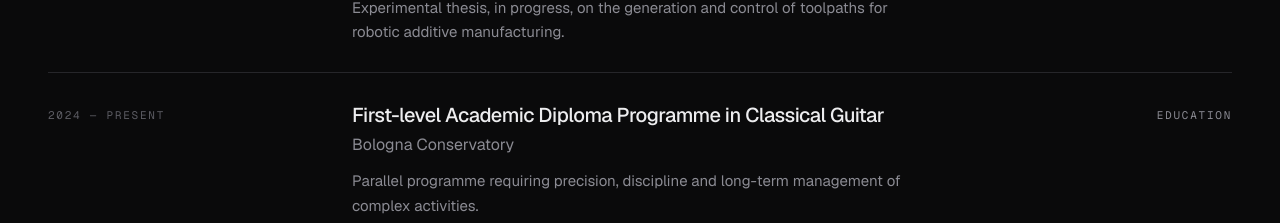
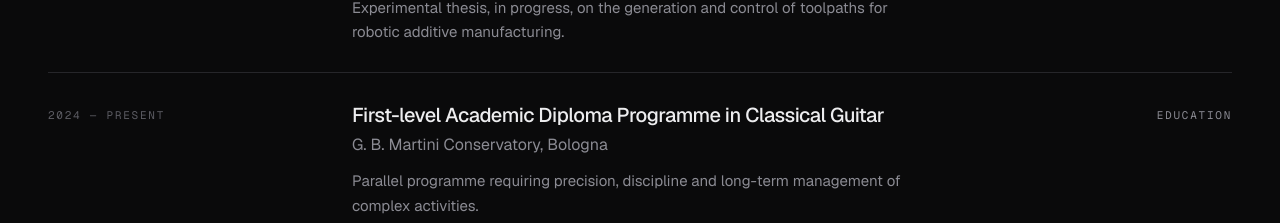
Before and after one commit to ChriGia12/portfolio, a Next.js app: page /en/cv in a window 1280 px wide. Shown: the part 979-1202 px from the top of the page. Built offline with nearby package versions, Linux system fonts and the light colour scheme; no server answers.

Commit message:
Name the conservatory (G. B. Martini) in CVs and site

```diff
--- a/content/experience.ts
+++ b/content/experience.ts
@@ -23,7 +23,7 @@ export const experience: Record<Locale, ExperienceEntry[]> = {
     {
       period: "2024 — Present",
       title: "First-level Academic Diploma Programme in Classical Guitar",
-      organisation: "Bologna Conservatory",
+      organisation: "G. B. Martini Conservatory, Bologna",
       type: "Education",
       description:
         "Parallel programme requiring precision, discipline and long-term management of complex activities.",
@@ -49,7 +49,7 @@ export const experience: Record<Locale, ExperienceEntry[]> = {
     {
       period: "2024 — in corso",
       title: "Corso di Diploma Accademico di Primo Livello in Chitarra Classica",
-      organisation: "Conservatorio di Bologna",
+      organisation: "Conservatorio G. B. Martini, Bologna",
       type: "Education",
       description:
         "Percorso parallelo dedicato a precisione esecutiva, disciplina e gestione di attività complesse nel tempo.",
--- a/cv/cv-en.html
+++ b/cv/cv-en.html
@@ -87,7 +87,7 @@
   </ul>
 </div>
 <div class="item">
-  <div class="row"><span class="what">First-level Academic Diploma Programme in Classical Guitar <span class="org">| Bologna Conservatory</span></span><span class="when">2024 – Present</span></div>
+  <div class="row"><span class="what">First-level Academic Diploma Programme in Classical Guitar <span class="org">| G. B. Martini Conservatory, Bologna</span></span><span class="when">2024 – Present</span></div>
 </div>
 
 <h2>Technical skills</h2>
--- a/cv/cv-it.html
+++ b/cv/cv-it.html
@@ -87,7 +87,7 @@
   </ul>
 </div>
 <div class="item">
-  <div class="row"><span class="what">Corso di Diploma Accademico di Primo Livello in Chitarra Classica <span class="org">| Conservatorio di Bologna</span></span><span class="when">2024 – in corso</span></div>
+  <div class="row"><span class="what">Corso di Diploma Accademico di Primo Livello in Chitarra Classica <span class="org">| Conservatorio G. B. Martini, Bologna</span></span><span class="when">2024 – in corso</span></div>
 </div>
 
 <h2>Competenze tecniche</h2>
```
Also changed, not shown: 2 other files (tests, documents, lock files or other folders).
